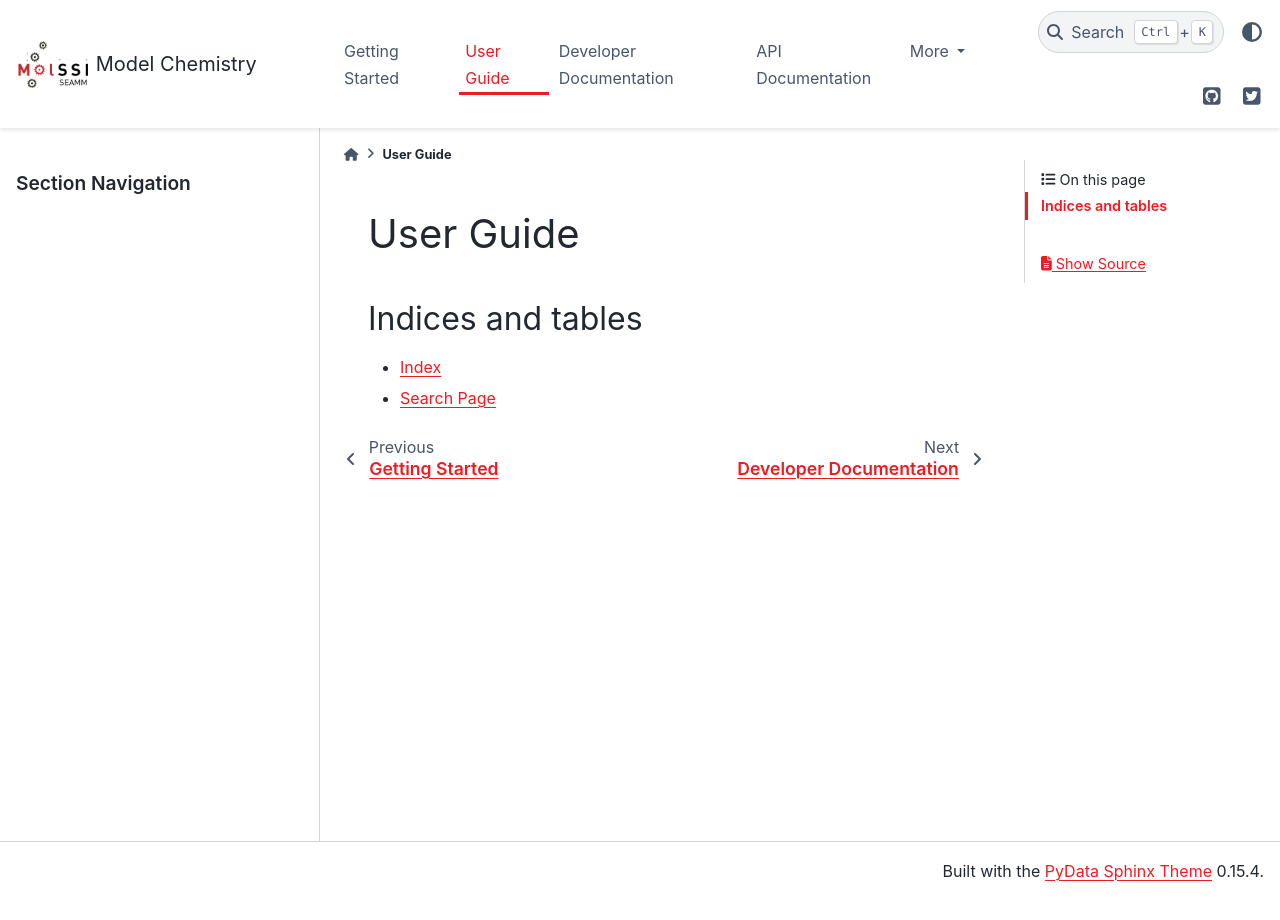
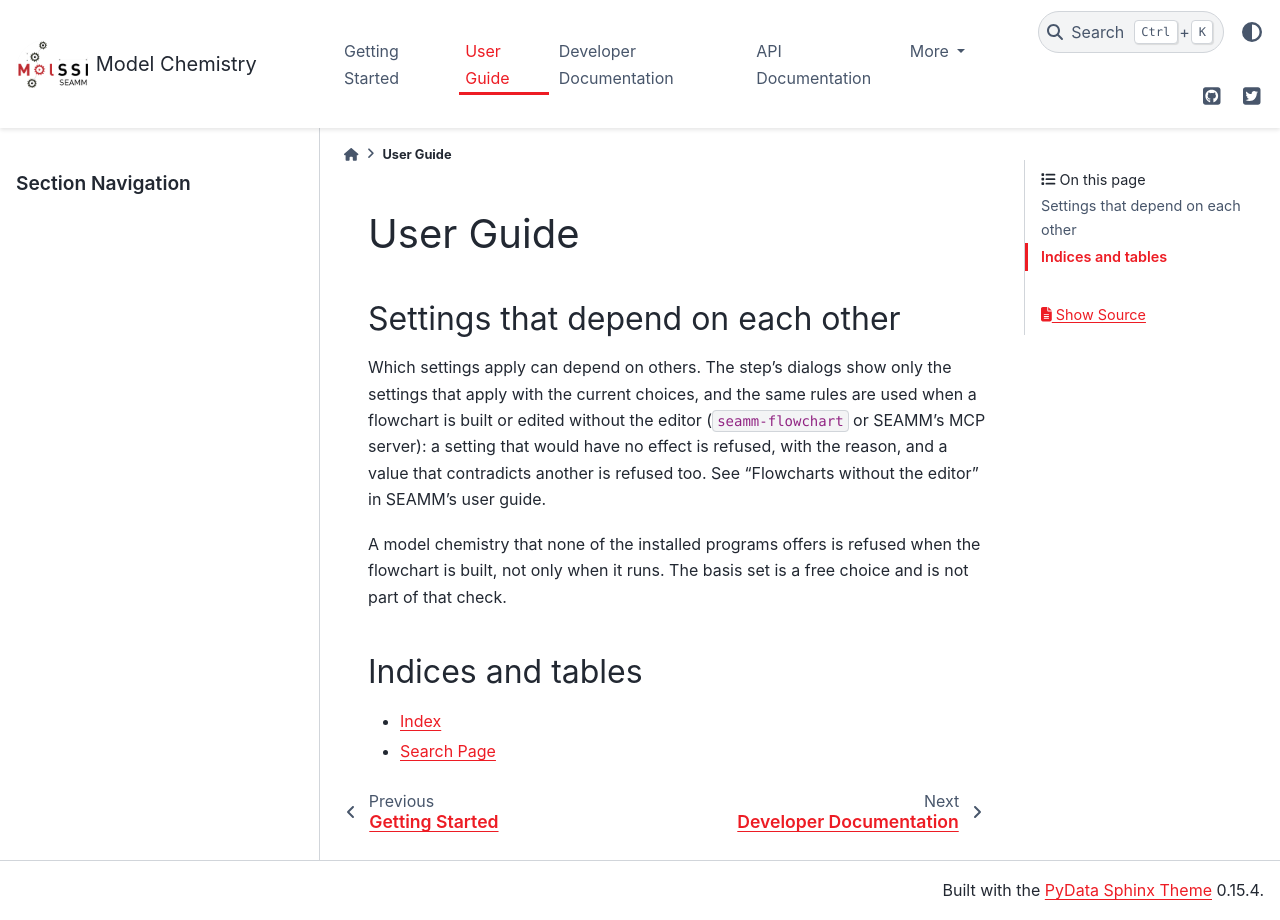
Before and after one commit to molssi-seamm/model_chemistry_step, a Sphinx documentation site: the page built from docs/user_guide/index.rst, in a window 1280 px wide. Built offline with Sphinx 7.4.7 and the PyData theme 0.15.4, drawn with Linux system fonts in a browser that asks for light colours; pages that are not in the unit, such as notebooks, are missing from menus.

Commit message:
Release 2026.10.1: HISTORY; user guide; pin seamm>=2026.10.1; CI with uv (no conda env)
Co-Authored-By: Claude Opus 5.5 <noreply@anthropic.com>

```diff
--- a/docs/user_guide/index.rst
+++ b/docs/user_guide/index.rst
@@ -15,6 +15,21 @@ User Guide
 
        *
 
+Settings that depend on each other
+==================================
+
+Which settings apply can depend on others. The step's dialogs show only the settings
+that apply with the current choices, and the same rules are used when a flowchart is
+built or edited without the editor (``seamm-flowchart`` or SEAMM's MCP server): a
+setting that would have no effect is refused, with the reason, and a value that
+contradicts another is refused too. See "Flowcharts without the editor" in SEAMM's user
+guide.
+
+A model chemistry that none of the installed programs offers is refused when the
+flowchart is built, not only when it runs. The basis set is a free choice and is not
+part of that check.
+
+
 Indices and tables
 ==================
 
--- a/requirements.txt
+++ b/requirements.txt
@@ -1,3 +1,3 @@
-seamm
+seamm>=2026.10.1
 seamm-util
 seamm-widgets
```
Also changed, not shown: HISTORY.rst (+9 -0 lines), 1 other file.
